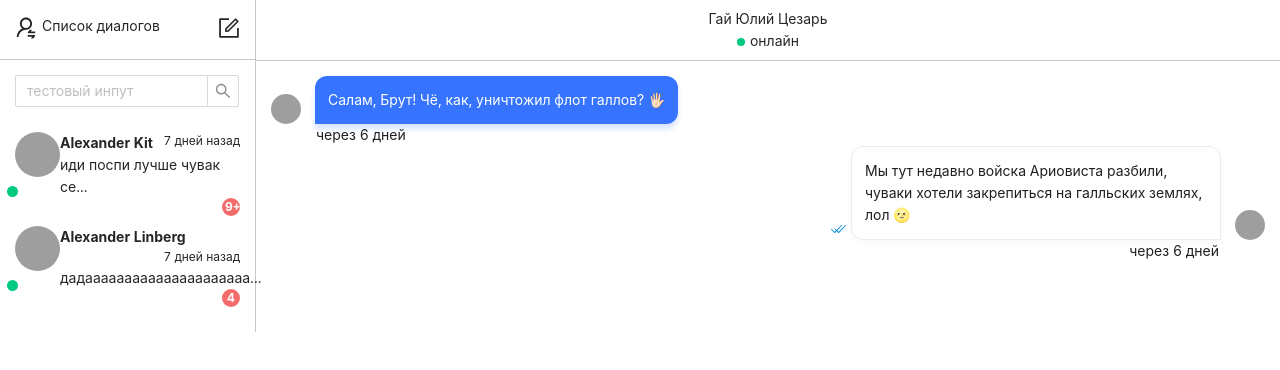
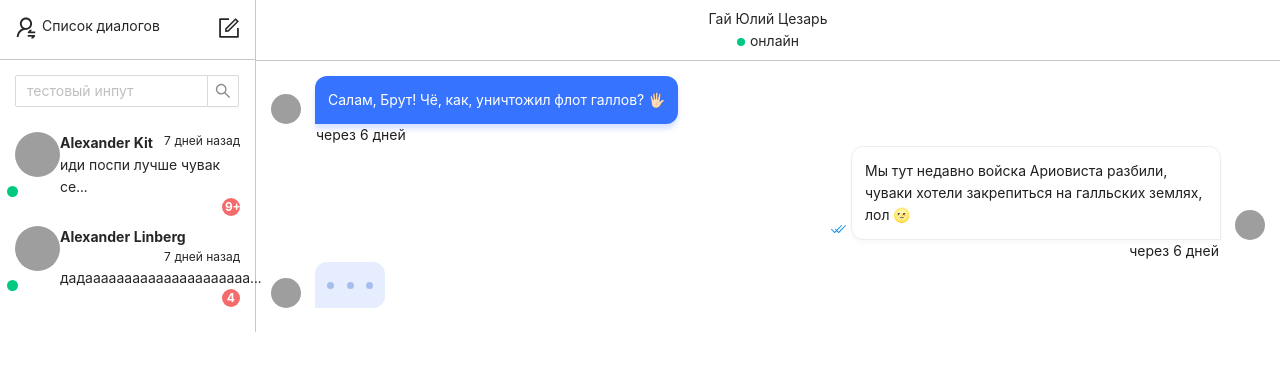
Before and after one commit to Cryfear/react-chat, a React (Create React App) app: page /im in a window 1280 px wide. Shown: the top 370 px of the page. Built offline with nearby package versions, Linux system fonts and the light colour scheme; grey boxes are pictures that could not be loaded.

Commit message:
add typingMessage component

```diff
--- a/src/assets/dateFormatter.ts
+++ b/src/assets/dateFormatter.ts
@@ -11,7 +11,7 @@ export const dateFormatter = ({ date, withConverting }: dateFormatterProps) => {
   // withConverting это значит нужно ли упрощать дату
   // (сейчас, 1ч назад, 1д назад) и т.д
   if (withConverting) {
-
+    // функция пока еще не реализована
     return formatDistanceStrict(date, new Date(2020, 4, 28),{
       addSuffix: true,
       locale: ruLocale,
--- a/src/components/Message/Message.scss
+++ b/src/components/Message/Message.scss
@@ -1,5 +1,6 @@
 .message {
   color: white;
+
   &__wrapper {
     display: flex;
   }
--- a/src/components/Message/Messsage.tsx
+++ b/src/components/Message/Messsage.tsx
@@ -3,6 +3,7 @@ import "./Message.scss";
 import UnReadedSVG from "../AreReadedSVG/UnReadedSVG";
 import ReadedSVG from "../AreReadedSVG/ReadedSVG";
 import { dateFormatter } from "../../assets/dateFormatter";
+import TypingMessage from "../TypingMessage/TypingMessage";
 
 interface MessageProps {
   date: number | Date;
@@ -10,28 +11,42 @@ interface MessageProps {
   message_text: string;
   isMe?: boolean;
   isReaded?: boolean;
+  isTyping?: boolean;
 }
 
 const Message = (props: MessageProps) => {
   return (
     <>
-      <div className={props.isMe ? "myMessage" : "message"}>
-        <div className={props.isMe ? "myMessage__wrapper" : "message__wrapper"}>
-          <div className={props.isMe ? "myMessage__avatarWrapper" : "message__avatarWrapper"}>
+      <div className={props.isMe && !props.isTyping ? "myMessage" : "message"}>
+        <div className={props.isMe && !props.isTyping ? "myMessage__wrapper" : "message__wrapper"}>
+          <div
+            className={
+              props.isMe && !props.isTyping ? "myMessage__avatarWrapper" : "message__avatarWrapper"
+            }
+          >
             <img className="message__avatar" src={props.avatar} alt="user_img" />
           </div>
-          <div className={props.isMe ? "myMessage__bubble" : "message__bubble"}>
-            <div className="message__text">{props.message_text}</div>
-          </div>
-          {props.isMe && (
+          {props.isTyping ? (
+            <TypingMessage />
+          ) : (
+            <div
+              className={props.isMe && !props.isTyping ? "myMessage__bubble" : "message__bubble"}
+            >
+              <div className="message__text">{props.message_text}</div>
+            </div>
+          )}
+
+          {props.isMe && !props.isTyping && (
             <div className="myMessage__isReaded">
               {props.isReaded === true ? <ReadedSVG /> : <UnReadedSVG />}
             </div>
           )}
         </div>
-        <div className={props.isMe ? "myMessage__date " : "message__date"}>
-          {dateFormatter({ date: props.date })}
-        </div>
+        {!props.isTyping ? (
+          <div className={props.isMe ? "myMessage__date " : "message__date"}>
+            {dateFormatter({ date: props.date })}
+          </div>
+        ) : null}
       </div>
     </>
   );
--- /dev/null
+++ b/src/components/TypingMessage/TypingMessage.scss
@@ -0,0 +1,50 @@
+.Typing {
+  width: 70px;
+  height: 46px;
+  background: #e5edff;
+  box-sizing: border-box;
+  border-radius: 12px 12px 12px 0px;
+}
+
+.content {
+  display: flex;
+  flex-direction: row;
+  justify-content: center;
+  align-items: center;
+}
+
+.loading-dots {
+  display: flex;
+  flex-direction: row;
+  justify-content: space-evenly;
+  align-items: center;
+  height: 46px;
+  width: 100%;
+  .loading-dots__dot {
+    height: 7px;
+    width: 7px;
+    background-color: #a6bdf0;
+    border-radius: 50%;
+    animation: loading-dot 2s linear infinite;
+    @for $i from 1 to 10 {
+      &:nth-child(#{$i}) {
+        animation-delay: $i * 0.2s;
+      }
+    }
+  }
+}
+
+@keyframes loading-dot {
+  0% {
+    opacity: 0;
+  }
+  20% {
+    opacity: 1;
+  }
+  80% {
+    opacity: 1;
+  }
+  100% {
+    opacity: 0;
+  }
+}
--- /dev/null
+++ b/src/components/TypingMessage/TypingMessage.tsx
@@ -0,0 +1,18 @@
+import React from "react";
+import "./TypingMessage.scss";
+
+const TypingMessage = () => {
+  return (
+    <div className="Typing">
+      <div className="content">
+        <div className="loading-dots">
+          <div className="loading-dots__dot"></div>
+          <div className="loading-dots__dot"></div>
+          <div className="loading-dots__dot"></div>
+        </div>
+      </div>
+    </div>
+  );
+};
+
+export default TypingMessage;
--- a/src/pages/Home/Home.tsx
+++ b/src/pages/Home/Home.tsx
@@ -69,6 +69,14 @@ const Home = (props: HomePageProps) => {
             isMe={true}
             isReaded={true}
           />
+          <Message
+            date={new Date(new Date(2020, 4, 27))}
+            avatar="https://sun9-61.userapi.com/c856016/v856016589/150055/pMbRBQCR-o0.jpg"
+            message_text="Мы тут недавно войска Ариовиста разбили, чуваки хотели закрепиться на галльских землях, лол 🌝"
+            isMe={true}
+            isReaded={true}
+            isTyping={true}
+          />
         </div>
         <div className="messages__input-wrapper"></div>
       </div>
```
